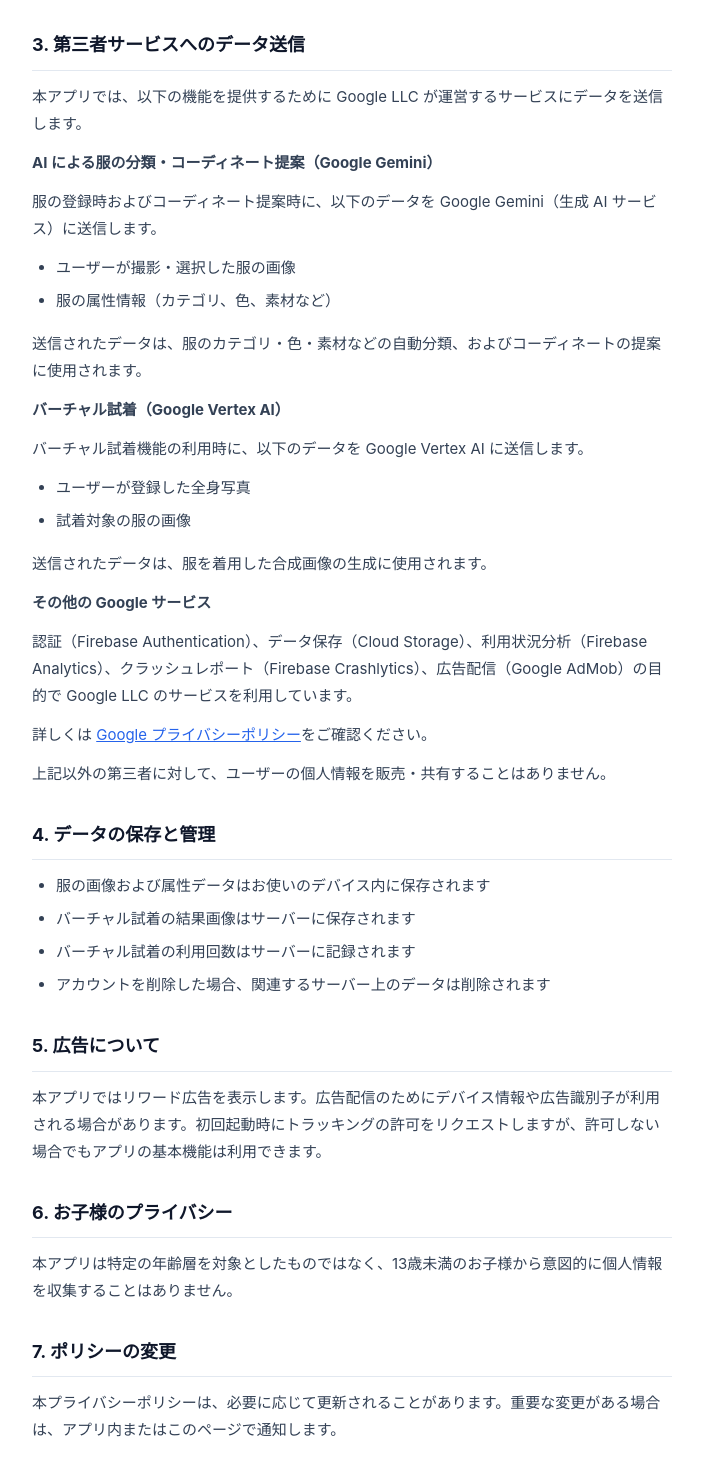
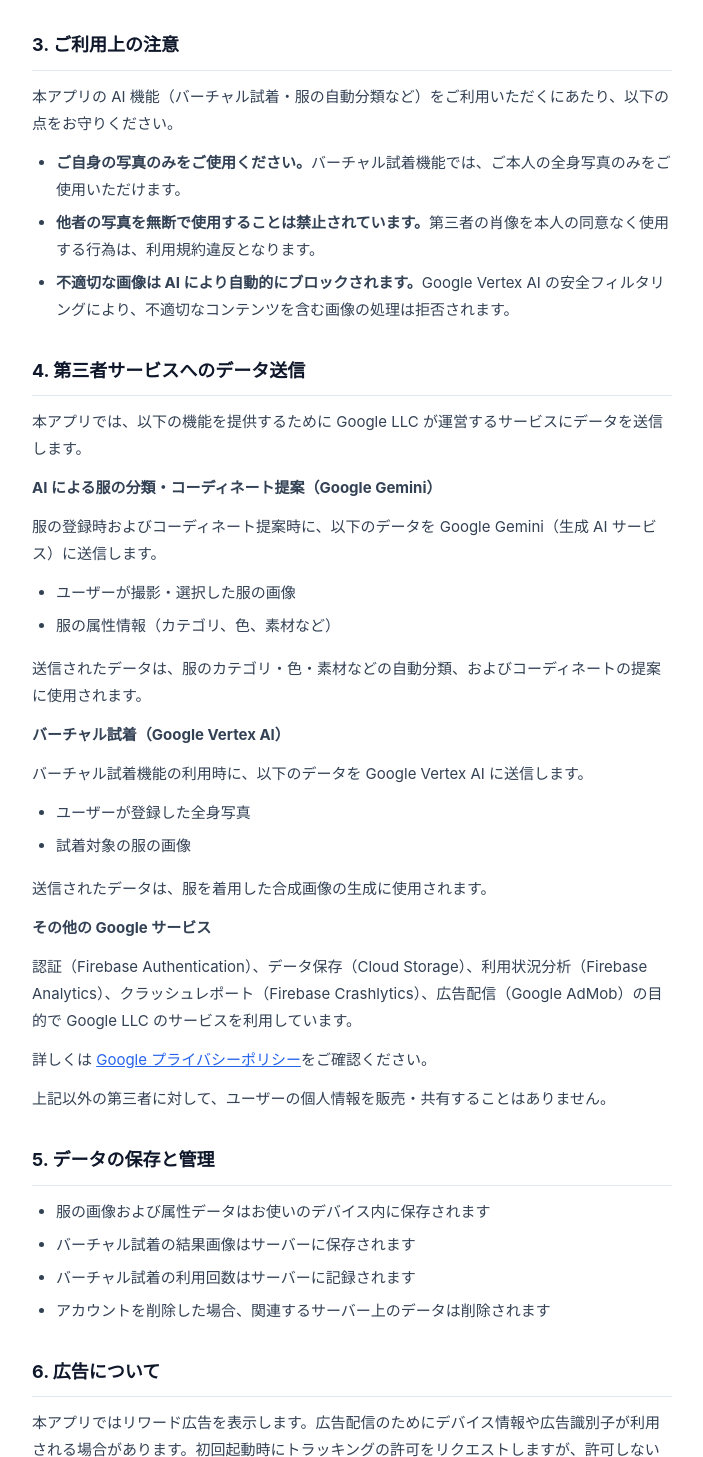
Before and after one commit to shadow6119/cloz-site, a plain HTML site: page privacy.html in a window 1280 px wide. Shown: the part 1205-2662 px from the top of the page, without its empty margins (288-991 px from the left). Drawn offline with Linux system fonts and the light colour scheme.

Commit message:
プライバシーポリシーに「ご利用上の注意」セクション追加（App Store 1.1 対応）
- 自身の写真のみ使用可・他者写真の無断使用禁止・AI自動ブロックを明記
- セクション番号を繰り下げ（旧3〜8 → 4〜9）
- 最終更新日を 2026年3月18日 に更新

Co-Authored-By: Claude Opus 4.6 (1M context) <noreply@anthropic.com>

```diff
--- a/privacy.html
+++ b/privacy.html
@@ -28,7 +28,7 @@
     </div>
 
     <h1>プライバシーポリシー</h1>
-    <p class="date">最終更新日: 2026年2月19日</p>
+    <p class="date">最終更新日: 2026年3月18日</p>
 
     <p>Cloz（以下「本アプリ」）は、ユーザーのプライバシーを尊重し、個人情報の保護に努めます。本プライバシーポリシーでは、本アプリが収集する情報、その利用目的、および管理方法について説明します。</p>
 
@@ -66,7 +66,15 @@
       <li>広告の表示</li>
     </ul>
 
-    <h2>3. 第三者サービスへのデータ送信</h2>
+    <h2>3. ご利用上の注意</h2>
+    <p>本アプリの AI 機能（バーチャル試着・服の自動分類など）をご利用いただくにあたり、以下の点をお守りください。</p>
+    <ul>
+      <li><strong>ご自身の写真のみをご使用ください。</strong>バーチャル試着機能では、ご本人の全身写真のみをご使用いただけます。</li>
+      <li><strong>他者の写真を無断で使用することは禁止されています。</strong>第三者の肖像を本人の同意なく使用する行為は、利用規約違反となります。</li>
+      <li><strong>不適切な画像は AI により自動的にブロックされます。</strong>Google Vertex AI の安全フィルタリングにより、不適切なコンテンツを含む画像の処理は拒否されます。</li>
+    </ul>
+
+    <h2>4. 第三者サービスへのデータ送信</h2>
     <p>本アプリでは、以下の機能を提供するために Google LLC が運営するサービスにデータを送信します。</p>
 
     <p><strong>AI による服の分類・コーディネート提案（Google Gemini）</strong></p>
@@ -91,7 +99,7 @@
     <p>詳しくは <a href="https://policies.google.com/privacy" target="_blank">Google プライバシーポリシー</a>をご確認ください。</p>
     <p>上記以外の第三者に対して、ユーザーの個人情報を販売・共有することはありません。</p>
 
-    <h2>4. データの保存と管理</h2>
+    <h2>5. データの保存と管理</h2>
     <ul>
       <li>服の画像および属性データはお使いのデバイス内に保存されます</li>
       <li>バーチャル試着の結果画像はサーバーに保存されます</li>
@@ -99,16 +107,16 @@
       <li>アカウントを削除した場合、関連するサーバー上のデータは削除されます</li>
     </ul>
 
-    <h2>5. 広告について</h2>
+    <h2>6. 広告について</h2>
     <p>本アプリではリワード広告を表示します。広告配信のためにデバイス情報や広告識別子が利用される場合があります。初回起動時にトラッキングの許可をリクエストしますが、許可しない場合でもアプリの基本機能は利用できます。</p>
 
-    <h2>6. お子様のプライバシー</h2>
+    <h2>7. お子様のプライバシー</h2>
     <p>本アプリは特定の年齢層を対象としたものではなく、13歳未満のお子様から意図的に個人情報を収集することはありません。</p>
 
-    <h2>7. ポリシーの変更</h2>
+    <h2>8. ポリシーの変更</h2>
     <p>本プライバシーポリシーは、必要に応じて更新されることがあります。重要な変更がある場合は、アプリ内またはこのページで通知します。</p>
 
-    <h2>8. お問い合わせ</h2>
+    <h2>9. お問い合わせ</h2>
     <div class="contact">
       <p>プライバシーに関するご質問やお問い合わせは、以下のフォームよりご連絡ください。</p>
       <p><a href="https://forms.gle/cHj7zBofVTwyMmDQ8" target="_blank"><strong>お問い合わせフォーム</strong></a></p>
```
